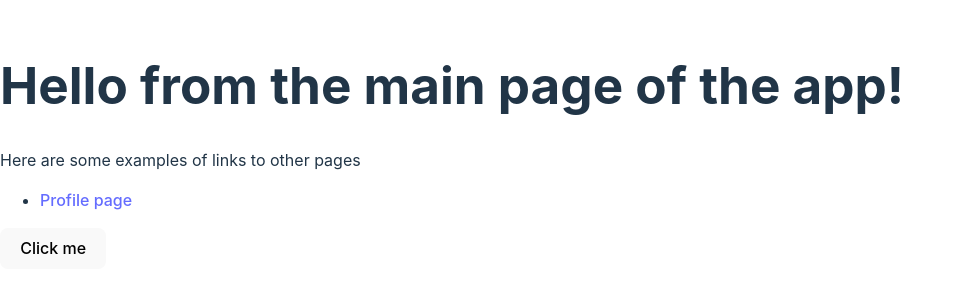
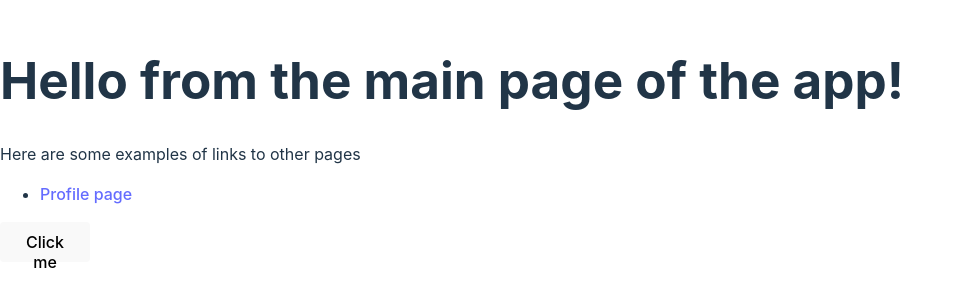
Before and after one commit to TonyFred-code/template, a React (Vite) app: page / in a window 1280 px wide. Shown: the part 246-552 px from the top of the page, without its empty margins (0-962 px from the left). Built offline with nearby package versions, Linux system fonts and the light colour scheme.

Commit message:
feat: use custom btn css module to style btn

```diff
--- a/src/components/CustomButton/CustomButton.jsx
+++ b/src/components/CustomButton/CustomButton.jsx
@@ -1,8 +1,13 @@
 // CustomButton.jsx
 import propTypes from 'prop-types';
+import { btn } from './CustomButton.module.css';
 
 const CustomButton = ({ onClick }) => {
-  return <button onClick={onClick}>Click me</button>;
+  return (
+    <button onClick={onClick} className={btn}>
+      Click me
+    </button>
+  );
 };
 
 CustomButton.propTypes = {
```
